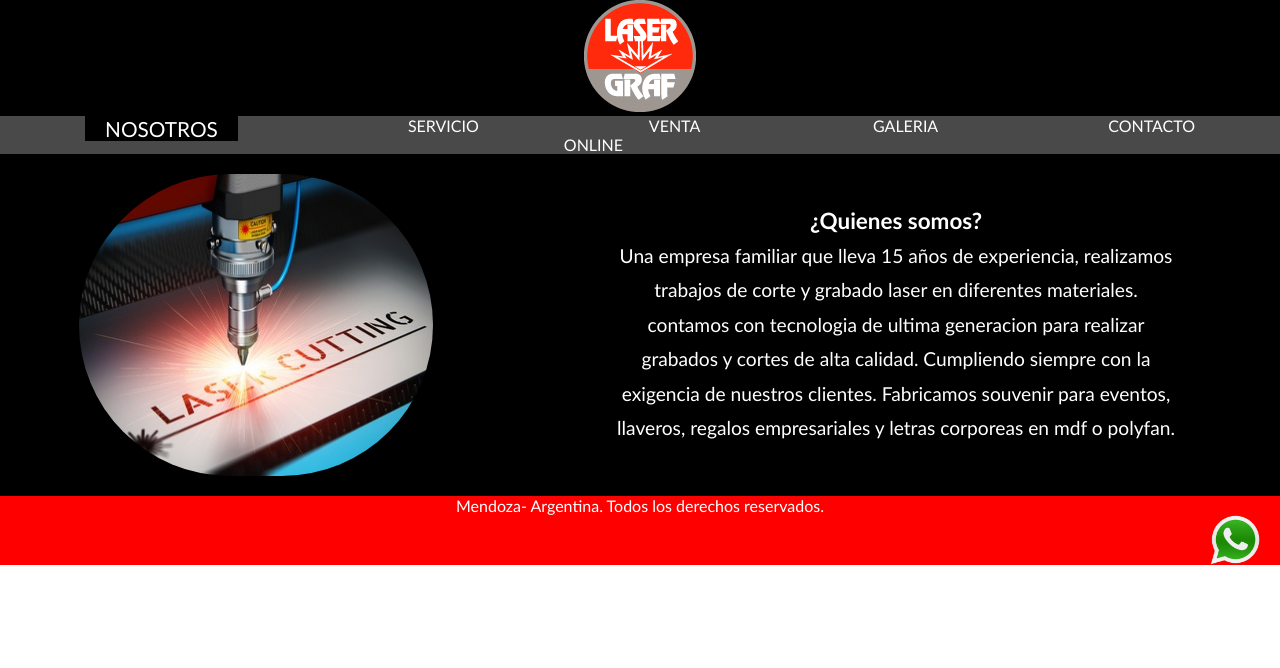
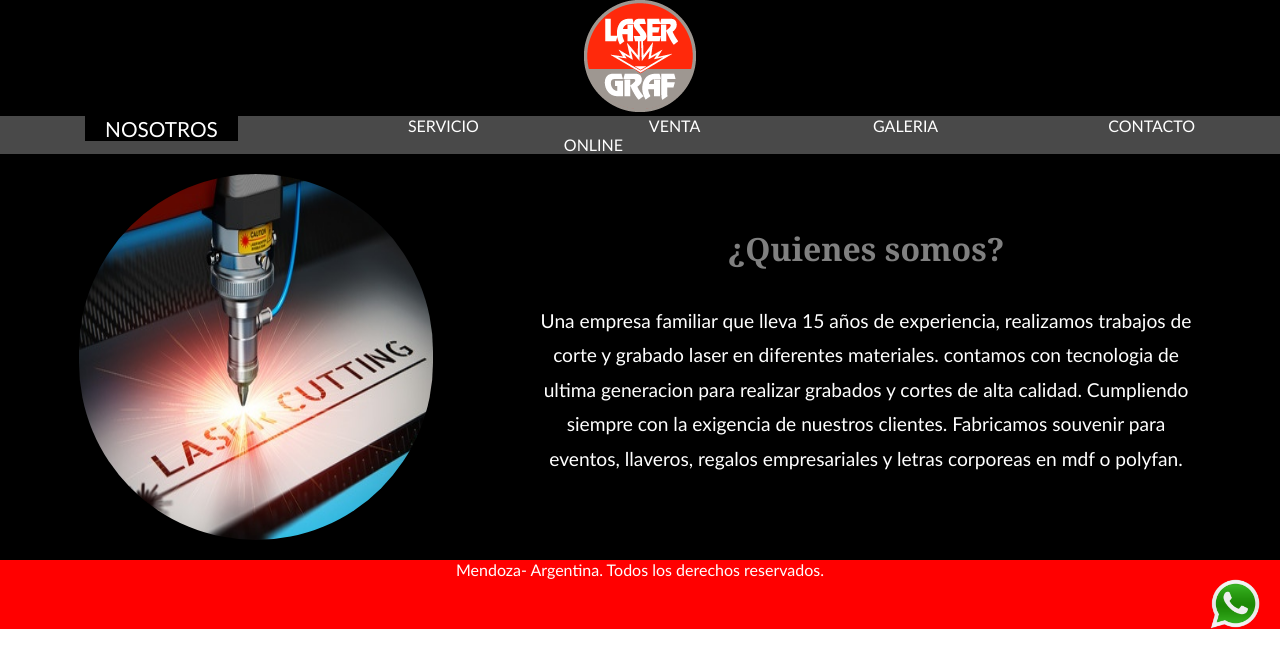
Before and after one commit to fernandomorganti/Tercera-Pre-entrega, a website: page index.html in a window 1280 px wide. Drawn offline with Linux system fonts and the light colour scheme.

Commit message:
Agrego SEO a mis pages

```diff
--- a/index.html
+++ b/index.html
@@ -5,10 +5,17 @@
     <meta http-equiv="X-UA-Compatible" content="IE=edge">
     <meta name="viewport" content="width=device-width, initial-scale=1.0">
     <meta name="description" content="Grabado y corte laser en diferentes materiales y espesores. Grabado de mates, cuchillos, boligrafos. Souvenir o recuerdos para eventos"/>
+    <meta name="keywords" content="laser, grabado, corte, mdf, acrilico, cuero, souvenirs, llaveros, copas, mates, boligrafos">
     <link rel="stylesheet" href="./css/style.css">
     <title>Realizamos Grabados y corte laser en diferentes materiales</title>
 </head>
+
 <body>
+    <!-- <nav aria-label="breadcrumb">
+        <ol class="breadcrumb">
+            <li class="breadcrumb-item active" aria-current="page">Home</li>
+        </ol>
+    </nav> -->
     <!-- contenedor padre -->
     <section class="contenedor">
         <!-- encabezado -->
--- a/scss/componentes/_contenedor.scss
+++ b/scss/componentes/_contenedor.scss
@@ -16,3 +16,41 @@
       "footer footer footer"
       ;
     }
+
+    @media screen and (min-width: 500px) {
+      .contenedor {
+        grid-template-columns: 1fr 1fr;
+        grid-template-rows: 1fr 0.2fr 3.5fr 0.5fr;
+        grid-template-areas:
+          "header header"
+          "nav nav"
+          "main main"
+          "footer footer"
+          ;
+      }
+    }
+
+  @media screen and (min-width: 1024px) {
+      .contenedor {
+        grid-template-columns: 1.5fr 1fr 1fr;
+        grid-template-rows: 1fr 0.2fr 3.5fr 0.5fr;
+        grid-template-areas:
+        "header header header"
+        "nav nav nav"
+        "main main main"
+        "footer footer footer"
+          ;
+      }
+    }
+  @media screen and (min-width: 758px) {
+      .contenedor {
+        grid-template-columns: 1.5fr 1fr 1fr;
+        grid-template-rows: 1fr 0.2fr 3.5fr 0.5fr;
+        grid-template-areas:
+        "header header header"
+        "nav nav nav"
+        "main main main"
+        "footer footer footer"
+          ;
+      }
+    }
--- a/scss/componentes/_main-index.scss
+++ b/scss/componentes/_main-index.scss
@@ -1,13 +1,13 @@
 
 main {
-    display: flex;
+    display: inline-flex;
     grid-area: main;
     width: 100%;
     height: 100%;
     background-color: black;
     aside {
         width: 40%;
-        height: auto;
+        height: 100%;
         background-color: black;
         text-align: center;
         padding: 20px;
@@ -22,22 +22,32 @@ main {
             }
         }
 
-
     }
     section {
         width: 60%;
-        height: auto;
+        height: 100%;
         background-color: black;
         text-align: center;
         #texto {
+            transform: translate(-30px, 50px);
+            transition: 3s;
+            h1 {
+                font-size: 2rem;
+                color: gray;
+                font-family: Georgia, 'Times New Roman', Times, serif;
+                text-align: center;
+                line-height: 280%;
+            }
+            p{
                 color: white;
                 font-size: 1.2rem;
-            padding: 50px;
+                padding-top: 10px;
                 margin-inline: 50px;
                 font-family: 'Gill Sans', 'Gill Sans MT', Calibri, 'Trebuchet MS', sans-serif;
                 line-height: 180%;
             }
 
         }
+    }
 
 }
```
Also changed, not shown: pages/contacto.html (+13 -5 lines), pages/galeria.html (+3 -1 lines), pages/servicio.html (+3 -1 lines), pages/venta.html (+8 -1 lines), css/style.css. Lines whose indentation alone changed are shown as unchanged.
